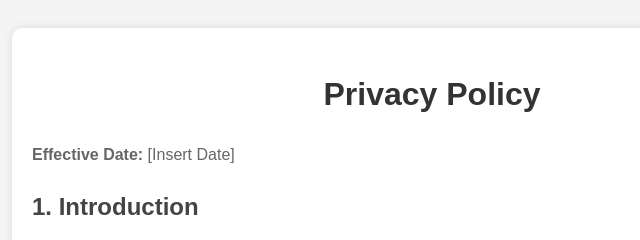
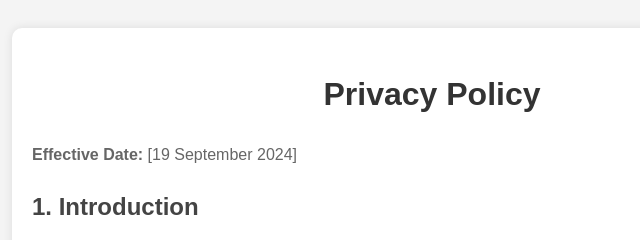
Before and after one commit to jcrewe96/Claim-Your-Capital-Allowance, a plain HTML site: page privacy-policy.html in a window 1280 px wide. Shown: the top 240 px of the page, 208-848 px from the left. Drawn offline with Linux system fonts and the light colour scheme.

Commit message:
privacy-policy.html

```diff
--- a/privacy-policy.html
+++ b/privacy-policy.html
@@ -41,7 +41,7 @@
 <body>
     <div class="container">
         <h1>Privacy Policy</h1>
-        <p><strong>Effective Date:</strong> [Insert Date]</p>
+        <p><strong>Effective Date:</strong> [19 September 2024]</p>
 
         <h2>1. Introduction</h2>
         <p>We are committed to protecting your privacy and ensuring that your personal data is handled in a safe and responsible manner. This policy explains how we collect, use, and protect your information.</p>
```
